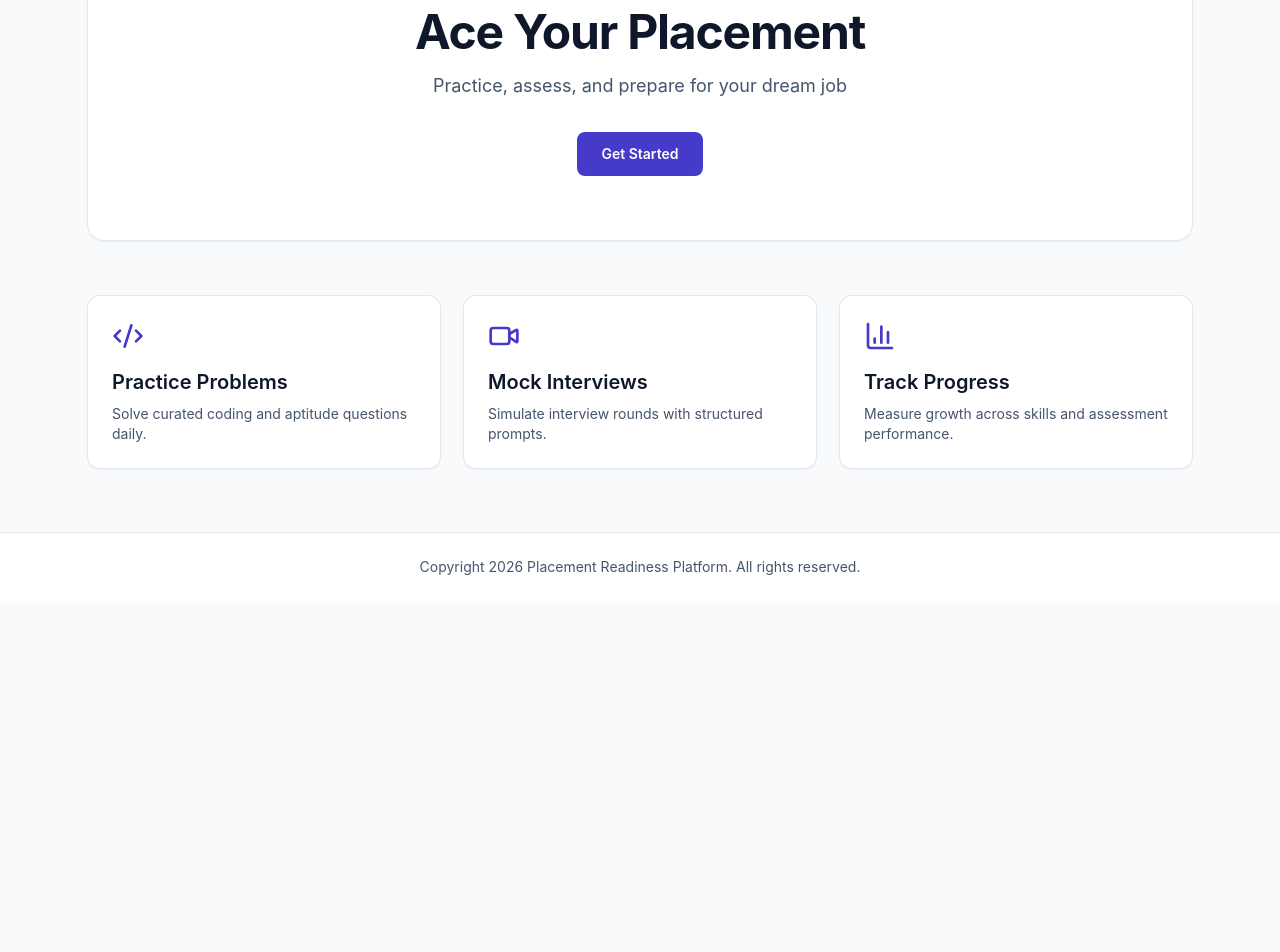
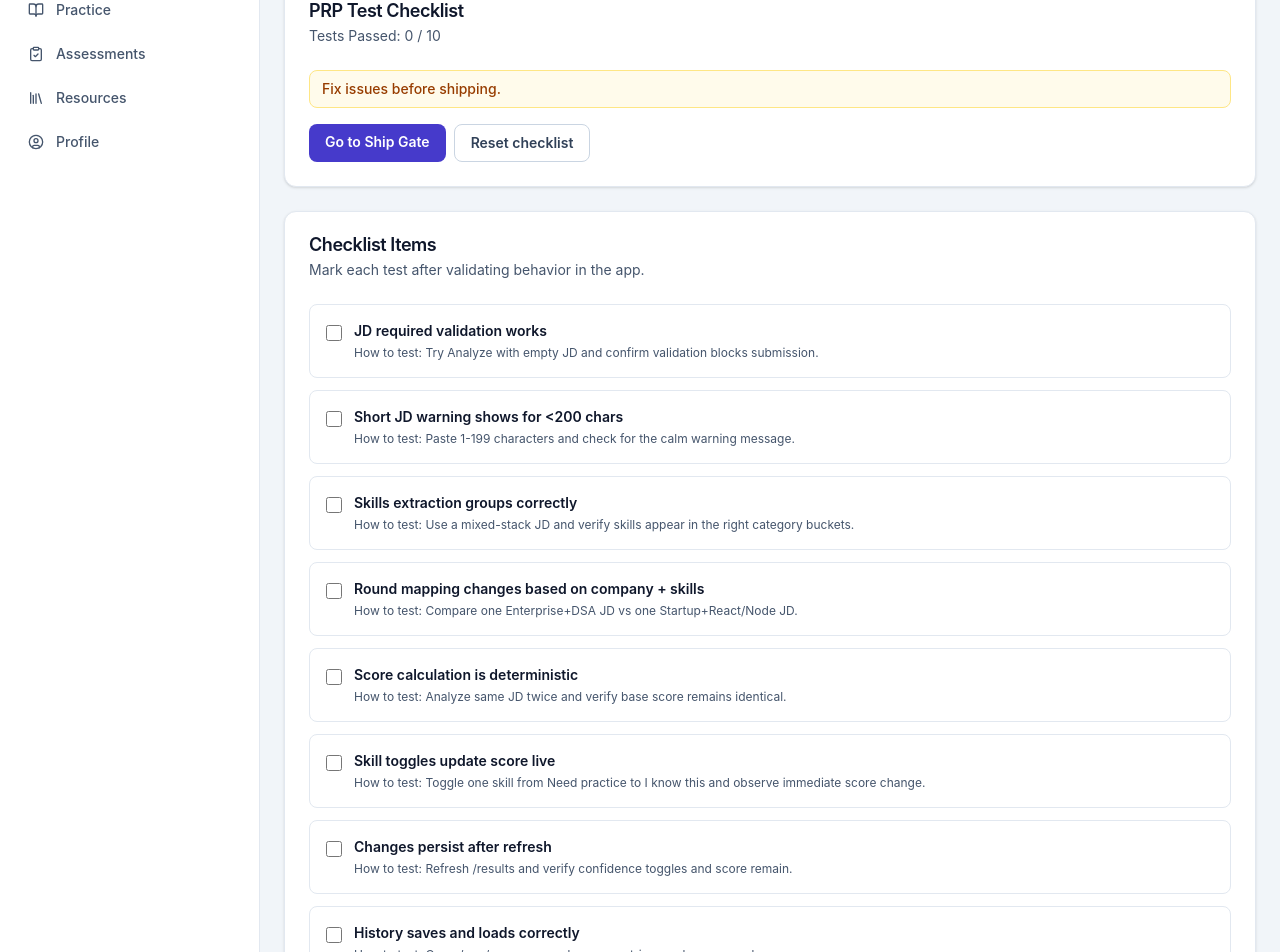
Before and after one commit to AjayS0708/PlacementReadinessPlatform, a React (Vite) app: page /prp/07-test in a window 1280 px wide. Before the commit this address led to /. Shown: the part 120-1072 px from the top of the page. Before the commit the page ends 800 px from the top, so only its background shows below. Built offline with nearby package versions, Linux system fonts and the light colour scheme.

Commit message:
Add persistent PRP test checklist and ship lock pages

```diff
--- a/src/App.tsx
+++ b/src/App.tsx
@@ -7,6 +7,8 @@ import { PracticePage } from './pages/PracticePage';
 import { ProfilePage } from './pages/ProfilePage';
 import { ResourcesPage } from './pages/ResourcesPage';
 import { ResultsPage } from './pages/ResultsPage';
+import { ShipGatePage } from './pages/ShipGatePage';
+import { TestChecklistPage } from './pages/TestChecklistPage';
 
 function App() {
   return (
@@ -26,6 +28,14 @@ function App() {
         <Route index element={<ResultsPage />} />
       </Route>
 
+      <Route path="/prp/07-test" element={<DashboardShell />}>
+        <Route index element={<TestChecklistPage />} />
+      </Route>
+
+      <Route path="/prp/08-ship" element={<DashboardShell />}>
+        <Route index element={<ShipGatePage />} />
+      </Route>
+
       <Route path="*" element={<Navigate to="/" replace />} />
     </Routes>
   );
--- /dev/null
+++ b/src/lib/testChecklist.ts
@@ -0,0 +1,106 @@
+export interface TestChecklistItem {
+  id: string;
+  label: string;
+  hint?: string;
+}
+
+export const TEST_CHECKLIST_ITEMS: TestChecklistItem[] = [
+  {
+    id: 'jd_required_validation',
+    label: 'JD required validation works',
+    hint: 'Try Analyze with empty JD and confirm validation blocks submission.',
+  },
+  {
+    id: 'short_jd_warning',
+    label: 'Short JD warning shows for <200 chars',
+    hint: 'Paste 1-199 characters and check for the calm warning message.',
+  },
+  {
+    id: 'skill_grouping',
+    label: 'Skills extraction groups correctly',
+    hint: 'Use a mixed-stack JD and verify skills appear in the right category buckets.',
+  },
+  {
+    id: 'round_mapping_dynamic',
+    label: 'Round mapping changes based on company + skills',
+    hint: 'Compare one Enterprise+DSA JD vs one Startup+React/Node JD.',
+  },
+  {
+    id: 'deterministic_score',
+    label: 'Score calculation is deterministic',
+    hint: 'Analyze same JD twice and verify base score remains identical.',
+  },
+  {
+    id: 'toggle_live_score',
+    label: 'Skill toggles update score live',
+    hint: 'Toggle one skill from Need practice to I know this and observe immediate score change.',
+  },
+  {
+    id: 'refresh_persistence',
+    label: 'Changes persist after refresh',
+    hint: 'Refresh /results and verify confidence toggles and score remain.',
+  },
+  {
+    id: 'history_save_load',
+    label: 'History saves and loads correctly',
+    hint: 'Open /app/resources and ensure entries can be reopened.',
+  },
+  {
+    id: 'export_correctness',
+    label: 'Export buttons copy the correct content',
+    hint: 'Use copy/download actions and verify content sections are complete and accurate.',
+  },
+  {
+    id: 'console_clean',
+    label: 'No console errors on core pages',
+    hint: 'Open browser console on /, /app/dashboard, /results, /app/resources.',
+  },
+];
+
+const TEST_CHECKLIST_STORAGE_KEY = 'placement_prp_test_checklist_v1';
+
+export type ChecklistState = Record<string, boolean>;
+
+function buildDefaultState(): ChecklistState {
+  return TEST_CHECKLIST_ITEMS.reduce<ChecklistState>((acc, item) => {
+    acc[item.id] = false;
+    return acc;
+  }, {});
+}
+
+export function getChecklistState(): ChecklistState {
+  const defaults = buildDefaultState();
+  const raw = localStorage.getItem(TEST_CHECKLIST_STORAGE_KEY);
+  if (!raw) return defaults;
+
+  try {
+    const parsed = JSON.parse(raw) as Record<string, unknown>;
+    const merged = { ...defaults };
+
+    TEST_CHECKLIST_ITEMS.forEach((item) => {
+      merged[item.id] = parsed[item.id] === true;
+    });
+
+    return merged;
+  } catch {
+    return defaults;
+  }
+}
+
+export function saveChecklistState(state: ChecklistState): void {
+  localStorage.setItem(TEST_CHECKLIST_STORAGE_KEY, JSON.stringify(state));
+}
+
+export function resetChecklistState(): ChecklistState {
+  const defaults = buildDefaultState();
+  saveChecklistState(defaults);
+  return defaults;
+}
+
+export function countPassedTests(state: ChecklistState): number {
+  return TEST_CHECKLIST_ITEMS.reduce((count, item) => count + (state[item.id] ? 1 : 0), 0);
+}
+
+export function isShipUnlocked(state: ChecklistState): boolean {
+  return countPassedTests(state) === TEST_CHECKLIST_ITEMS.length;
+}
--- /dev/null
+++ b/src/pages/ShipGatePage.tsx
@@ -0,0 +1,50 @@
+import { useMemo } from 'react';
+import { Link } from 'react-router-dom';
+import { Card, CardContent, CardDescription, CardHeader, CardTitle } from '../components/ui/card';
+import { TEST_CHECKLIST_ITEMS, countPassedTests, getChecklistState, isShipUnlocked } from '../lib/testChecklist';
+
+export function ShipGatePage() {
+  const state = useMemo(() => getChecklistState(), []);
+  const passed = useMemo(() => countPassedTests(state), [state]);
+  const unlocked = useMemo(() => isShipUnlocked(state), [state]);
+
+  if (!unlocked) {
+    return (
+      <Card>
+        <CardHeader>
+          <CardTitle>Shipping Locked</CardTitle>
+          <CardDescription>
+            Tests Passed: {passed} / {TEST_CHECKLIST_ITEMS.length}
+          </CardDescription>
+        </CardHeader>
+        <CardContent className="space-y-4">
+          <p className="rounded-lg border border-amber-200 bg-amber-50 px-3 py-2 text-sm font-medium text-amber-800">
+            Fix issues before shipping.
+          </p>
+          <Link
+            to="/prp/07-test"
+            className="inline-flex rounded-lg bg-primary px-4 py-2 text-sm font-semibold text-white transition hover:bg-primary-600"
+          >
+            Open Test Checklist
+          </Link>
+        </CardContent>
+      </Card>
+    );
+  }
+
+  return (
+    <Card>
+      <CardHeader>
+        <CardTitle>Ready to Ship</CardTitle>
+        <CardDescription>
+          Tests Passed: {passed} / {TEST_CHECKLIST_ITEMS.length}
+        </CardDescription>
+      </CardHeader>
+      <CardContent>
+        <p className="rounded-lg border border-emerald-200 bg-emerald-50 px-3 py-2 text-sm font-medium text-emerald-800">
+          All checklist tests are complete. Ship gate is unlocked.
+        </p>
+      </CardContent>
+    </Card>
+  );
+}
--- /dev/null
+++ b/src/pages/TestChecklistPage.tsx
@@ -0,0 +1,96 @@
+import { useMemo, useState } from 'react';
+import { Link } from 'react-router-dom';
+import { Card, CardContent, CardDescription, CardHeader, CardTitle } from '../components/ui/card';
+import {
+  ChecklistState,
+  TEST_CHECKLIST_ITEMS,
+  countPassedTests,
+  getChecklistState,
+  isShipUnlocked,
+  resetChecklistState,
+  saveChecklistState,
+} from '../lib/testChecklist';
+
+export function TestChecklistPage() {
+  const [state, setState] = useState<ChecklistState>(() => getChecklistState());
+  const passed = useMemo(() => countPassedTests(state), [state]);
+  const allPassed = useMemo(() => isShipUnlocked(state), [state]);
+
+  const handleToggle = (id: string) => {
+    const next = { ...state, [id]: !state[id] };
+    setState(next);
+    saveChecklistState(next);
+  };
+
+  const handleReset = () => {
+    const defaults = resetChecklistState();
+    setState(defaults);
+  };
+
+  return (
+    <div className="space-y-6">
+      <Card>
+        <CardHeader>
+          <CardTitle>PRP Test Checklist</CardTitle>
+          <CardDescription>Tests Passed: {passed} / 10</CardDescription>
+        </CardHeader>
+        <CardContent className="space-y-4">
+          {!allPassed && (
+            <p className="rounded-lg border border-amber-200 bg-amber-50 px-3 py-2 text-sm font-medium text-amber-800">
+              Fix issues before shipping.
+            </p>
+          )}
+
+          {allPassed && (
+            <p className="rounded-lg border border-emerald-200 bg-emerald-50 px-3 py-2 text-sm font-medium text-emerald-800">
+              All tests passed. Shipping is unlocked.
+            </p>
+          )}
+
+          <div className="flex flex-wrap gap-2">
+            <Link
+              to="/prp/08-ship"
+              className="rounded-lg bg-primary px-4 py-2 text-sm font-semibold text-white transition hover:bg-primary-600"
+            >
+              Go to Ship Gate
+            </Link>
+            <button
+              type="button"
+              onClick={handleReset}
+              className="rounded-lg border border-slate-300 px-4 py-2 text-sm font-semibold text-slate-700 transition hover:bg-slate-100"
+            >
+              Reset checklist
+            </button>
+          </div>
+        </CardContent>
+      </Card>
+
+      <Card>
+        <CardHeader>
+          <CardTitle>Checklist Items</CardTitle>
+          <CardDescription>Mark each test after validating behavior in the app.</CardDescription>
+        </CardHeader>
+        <CardContent>
+          <ul className="space-y-3">
+            {TEST_CHECKLIST_ITEMS.map((item) => (
+              <li key={item.id} className="rounded-lg border border-slate-200 bg-white p-4">
+                <label className="flex cursor-pointer items-start gap-3">
+                  <input
+                    type="checkbox"
+                    checked={state[item.id] || false}
+                    onChange={() => handleToggle(item.id)}
+                    className="mt-1 h-4 w-4 rounded border-slate-300 text-primary focus:ring-primary"
+                  />
+                  <div>
+                    <p className="text-sm font-semibold text-slate-900">{item.label}</p>
+                    {item.hint && <p className="mt-1 text-xs text-slate-600">How to test: {item.hint}</p>}
+                  </div>
+                </label>
+              </li>
+            ))}
+          </ul>
+        </CardContent>
+      </Card>
+    </div>
+  );
+}
```
